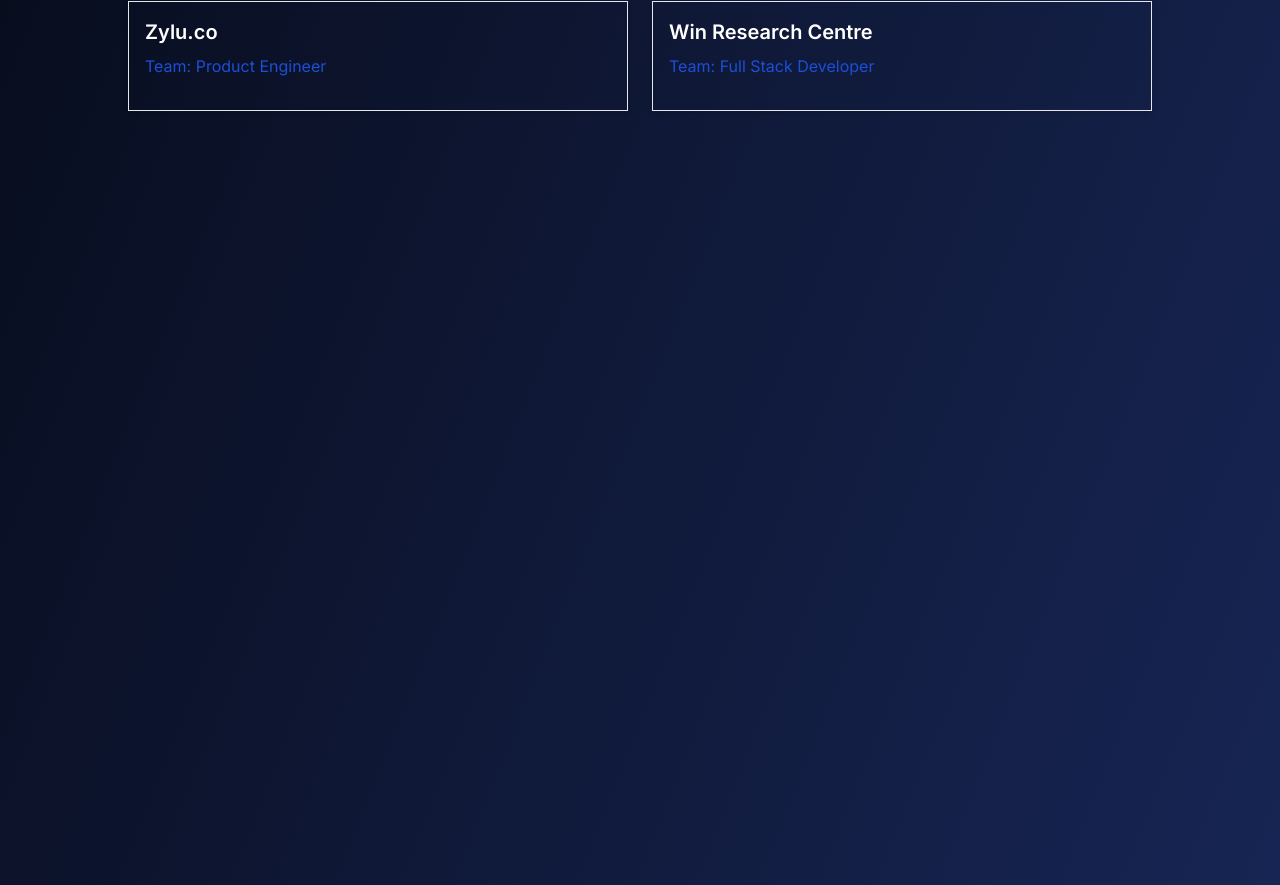
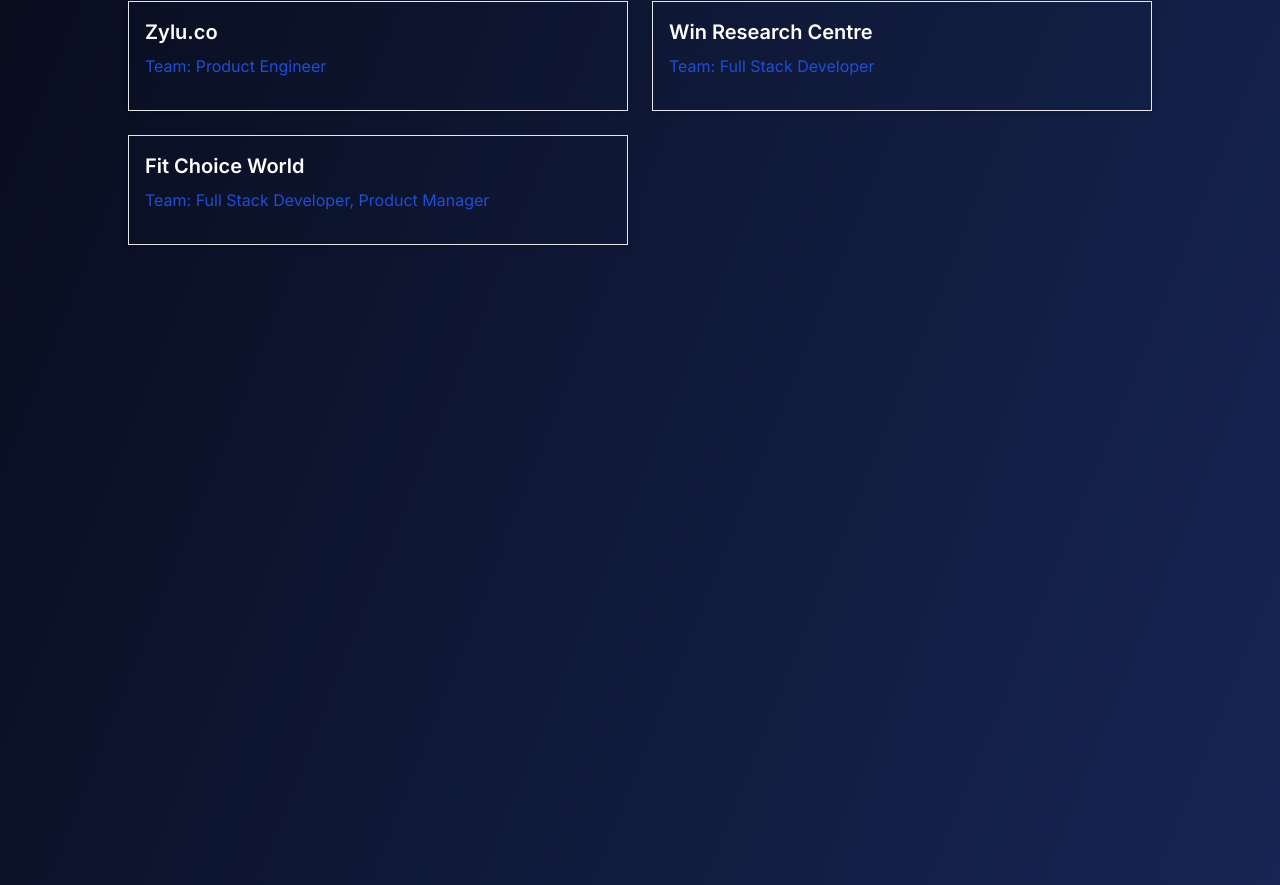
Before and after one commit to Somnathumapathi/Somnath-portfolio, a Next.js app: page / in a window 1280 px wide. Shown: the part 2315-3200 px from the top of the page. Built offline with nearby package versions, Linux system fonts and the light colour scheme.

Commit message:
Update experience.js

```diff
--- a/components/experience.js
+++ b/components/experience.js
@@ -9,6 +9,10 @@
         {
             company: "Win Research Centre",
             team: ["Full Stack Developer"]
+        },
+        {
+            company: "Fit Choice World",
+            team: ["Full Stack Developer, Product Manager"]
         }
     ]
   return (
```
